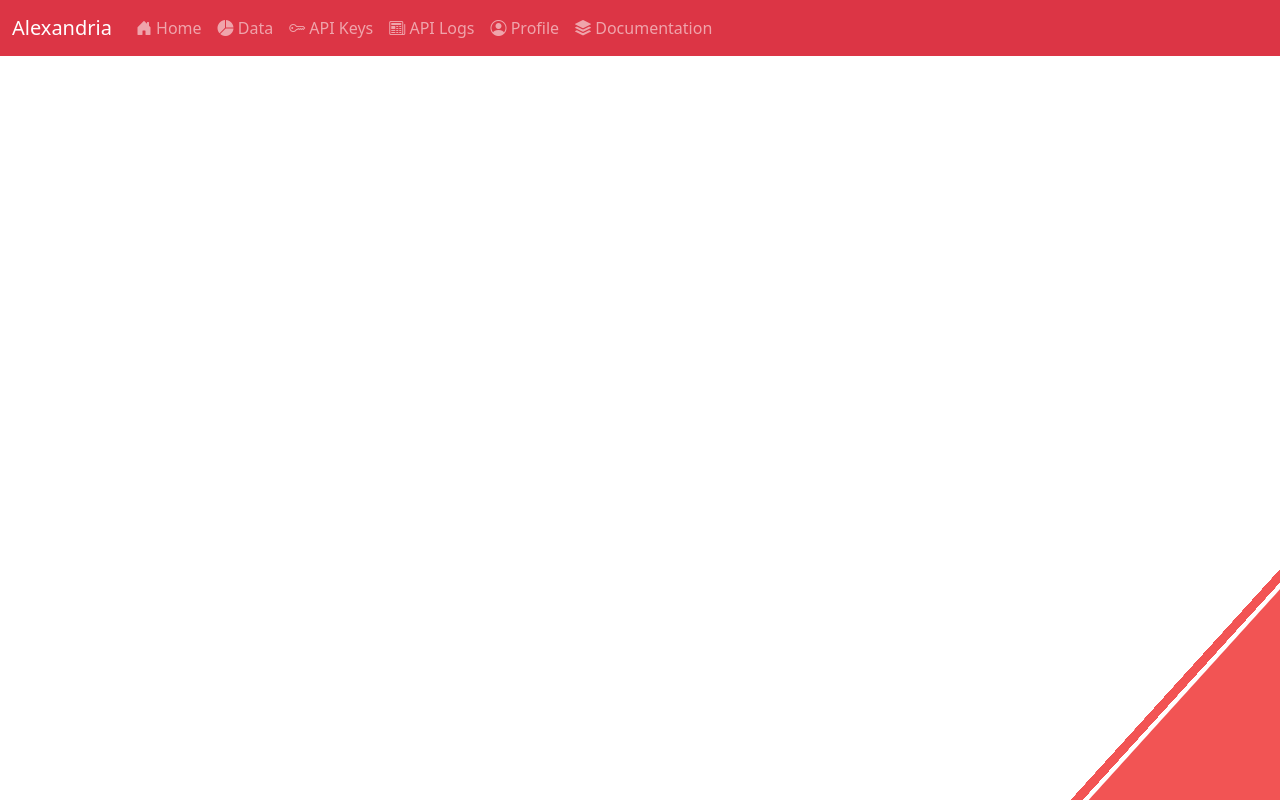
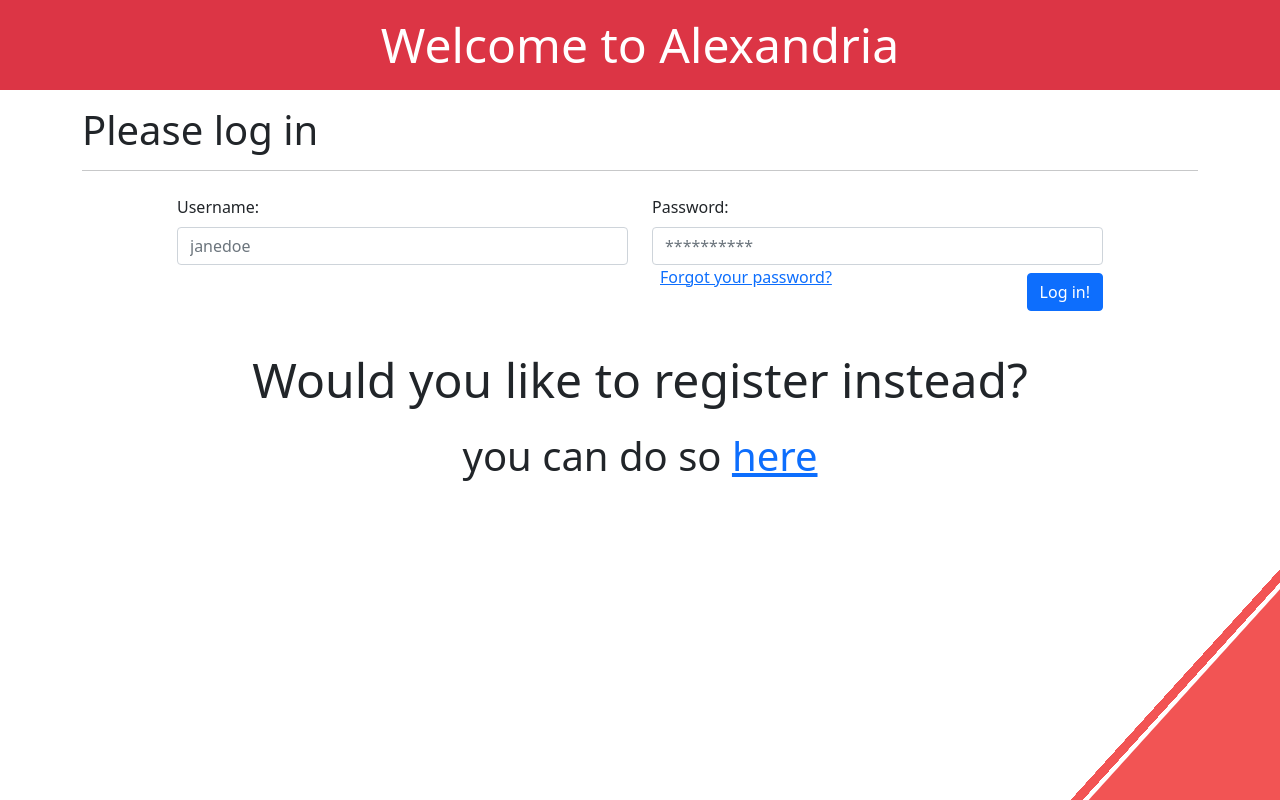
Before and after one commit to Pingvin0/alexandria, a Django app: template front/templates/front/render/login.html in a window 1280 px wide. Run offline with Django 3.2, Linux system fonts and the light colour scheme; the template is opened without the code that fills it, so the values that code supplies are empty.

Commit message:
work on frontend and login page backend

```diff
--- a/alexandria/settings.py
+++ b/alexandria/settings.py
@@ -126,3 +126,5 @@ STATIC_URL = '/static/'
 # https://docs.djangoproject.com/en/3.2/ref/settings/#default-auto-field
 
 DEFAULT_AUTO_FIELD = 'django.db.models.BigAutoField'
+LOGIN_REDIRECT_URL = '/'
+LOGIN_URL = '/login/'
--- a/api/urls.py
+++ b/api/urls.py
@@ -3,5 +3,5 @@ from . import views
 app_name = "api"
 
 urlpatterns = [
-    path('', views.index, name='index')
+    path('', views.index, name='index'),
 ]
--- a/front/templates/front/render/login.html
+++ b/front/templates/front/render/login.html
@@ -2,9 +2,38 @@
 
 
 {% block content %}
-{% include 'front/inc/navbar.html' %}
+<h1 class="text-center mb-2 py-3 display-5 d-block bg-danger text-white">
+    Welcome to Alexandria
+</h1>
 
-<div class="container">
+<div class="container my-3">
+    <form method="POST">
+    {% csrf_token %}
+    <h1>Please log in</h1>
+    {% if request.GET.next %}
+    <p class="lead">Redirecting to: {{ request.GET.next }}</p>
+
+    <input type="hidden" name="next" value="{{ request.GET.next }}">
+    {% endif %}
+    <hr>
+    <div class="row">
+        <div class="col-sm-1"></div>
+        <div class="col-sm py-2">
+            <label for="username" class="form-label">Username: </label>
+            <input type="text" name="username" id="username" placeholder="janedoe" class="form-control">
+        </div>
+        <div class="col-sm py-2 clearfix">
+            <label for="password" class="form-label">Password: </label>
+            <input type="text" name="password" id="password" placeholder="**********" class="form-control">
+            <input type="submit" class="btn btn-primary float-end my-2" value="Log in!">
+            <a href="#" class="mx-2">Forgot your password?</a>
+        </div>
+        <div class="col-sm-1"></div>
+    </div>
+
+    </form>
+    <h1 class="text-center display-5 my-4">Would you like to register instead?</h1>
+    <h2 class="text-center display-6">you can do so <a href="#">here</a></h2>
 
 </div>
 {% endblock %}
--- a/front/urls.py
+++ b/front/urls.py
@@ -4,5 +4,6 @@ app_name = "front"
 
 urlpatterns = [
     path('', views.index, name='index'),
-    path('api_keys/', views.api_keys, name='api_keys')
+    path('api_keys/', views.api_keys, name='api_keys'),
+    path('login/', views.login_form, name='login')
 ]
--- a/front/views.py
+++ b/front/views.py
@@ -13,7 +13,7 @@ def api_keys(request):
     return render(request, 'front/render/api_keys.html')
 
 def login_form(request):
-    if request.is_authenticated:
+    if request.user.is_authenticated:
         return HttpResponseRedirect(reverse('front:index'))
 
     if request.method == "POST":
@@ -22,7 +22,7 @@ def login_form(request):
         return render(request, 'front/render/login.html')
 
 def register_form(request):
-    if request.is_authenticated:
+    if request.user.is_authenticated:
         return HttpResponseRedirect(reverse('front:index'))
 
     if request.method == "POST":
```
